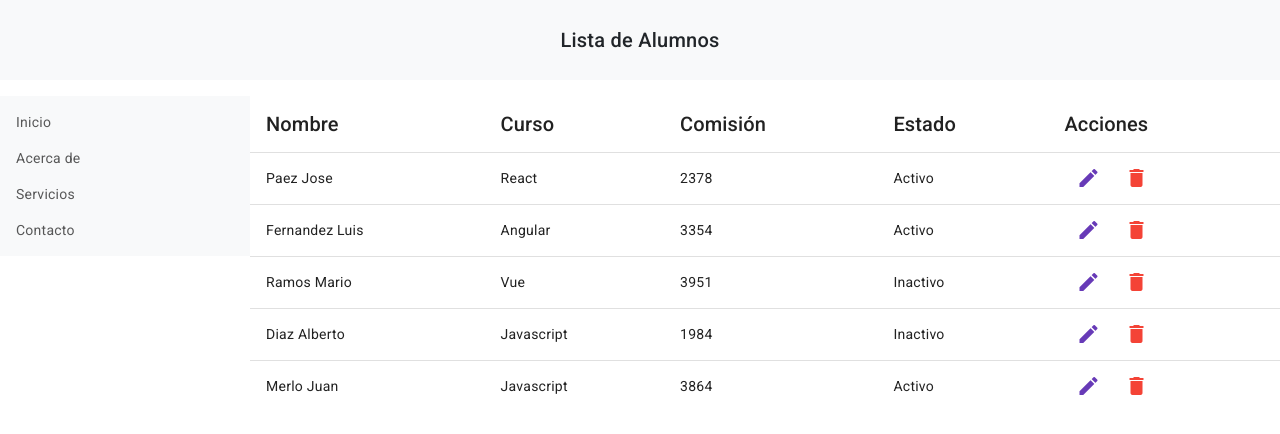
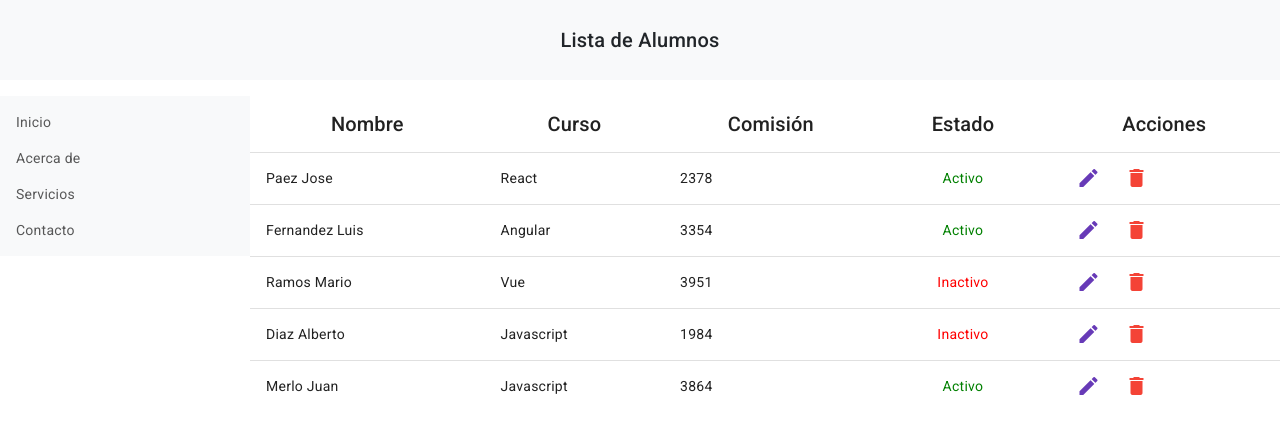
Before and after one commit to MaykoLeo/Coderhouse-Angular-ProyectoFinal, an Angular app: page / in a window 1280 px wide. Shown: the top 434 px of the page. Built offline with nearby package versions, Linux system fonts and the light colour scheme.

Commit message:
estilo estado update

```diff
--- a/src/app/app.module.ts
+++ b/src/app/app.module.ts
@@ -13,6 +13,7 @@ import { ReactiveFormsModule } from '@angular/forms';
 import { FormatoApellidoNombrePipe } from './pipes/formato-apellido-nombre.pipe';
 import { BooleanoATextoPipe } from './pipes/booleano-a-texto.pipe';
 import { LetraTamanioDirective } from './directives/letra-tamanio.directive';
+import { EstadoEstiloDirective } from './directives/estado-estilo.directive';
 
 
 @NgModule({
@@ -25,6 +26,7 @@ import { LetraTamanioDirective } from './directives/letra-tamanio.directive';
     FormatoApellidoNombrePipe,
     BooleanoATextoPipe,
     LetraTamanioDirective,
+    EstadoEstiloDirective,
   ],
   imports: [
     BrowserModule,
--- a/src/app/components/content-area/content-area.component.css
+++ b/src/app/components/content-area/content-area.component.css
@@ -1,2 +1,6 @@
 @import '@angular/material/prebuilt-themes/deeppurple-amber.css';
 /* se hace el import del tema en específico para que Bootstrap no superponga los estilos de Material */
+
+.cabecera {
+    text-align: center;
+}
--- a/src/app/components/content-area/content-area.component.html
+++ b/src/app/components/content-area/content-area.component.html
@@ -1,30 +1,31 @@
 <table mat-table [dataSource]="dataSource">
     <ng-container matColumnDef="nombre">
-        <th mat-header-cell *matHeaderCellDef appLetraTamanio>Nombre</th>
+        <th class="cabecera" mat-header-cell *matHeaderCellDef appLetraTamanio>Nombre</th>
         <td mat-cell *matCellDef="let element">{{ element.alumno | formatoApellidoNombre: element.alumno.nombre:
             element.alumno.apellido }}</td>
     </ng-container>
 
 
     <ng-container matColumnDef="curso">
-        <th mat-header-cell *matHeaderCellDef appLetraTamanio>Curso</th>
+        <th class="cabecera" mat-header-cell *matHeaderCellDef appLetraTamanio>Curso</th>
         <td mat-cell *matCellDef="let element">{{ element.curso }}</td>
     </ng-container>
 
 
     <ng-container matColumnDef="comision">
-        <th mat-header-cell *matHeaderCellDef appLetraTamanio>Comisión</th>
+        <th class="cabecera" mat-header-cell *matHeaderCellDef appLetraTamanio>Comisión</th>
         <td mat-cell *matCellDef="let element">{{ element.comision }}</td>
     </ng-container>
 
     <ng-container matColumnDef="estado">
-        <th mat-header-cell *matHeaderCellDef appLetraTamanio>Estado</th>
-        <td mat-cell *matCellDef="let element">{{ element.alumno.estado | booleanoATexto: 'Activo': 'Inactivo' }}</td>
+        <th class="cabecera" mat-header-cell *matHeaderCellDef appLetraTamanio>Estado</th>
+        <td mat-cell *matCellDef="let element" [appEstadoEstilo]="element.alumno.estado">{{ element.alumno.estado |
+            booleanoATexto: 'Activo': 'Inactivo' }}</td>
     </ng-container>
 
 
     <ng-container matColumnDef="acciones">
-        <th mat-header-cell *matHeaderCellDef appLetraTamanio>Acciones</th>
+        <th class="cabecera" mat-header-cell *matHeaderCellDef appLetraTamanio>Acciones</th>
         <td mat-cell *matCellDef="let element">
             <button mat-icon-button color="primary" (click)="openModal(element)">
                 <mat-icon>edit</mat-icon>
--- a/src/app/components/editar-alumno-modal/editar-alumno-modal.component.html
+++ b/src/app/components/editar-alumno-modal/editar-alumno-modal.component.html
@@ -14,7 +14,8 @@
             <input type="text" placeholder="Comision" formControlName="comision">
         </div>
         <div class='row'>
-            <p>{{ data.alumno.estado | booleanoATexto: 'Estado: Activo': 'Estado: Inactivo'}}</p>
+            <p [appEstadoEstilo]="data.alumno.estado">{{ data.alumno.estado | booleanoATexto: 'Estado: Activo':
+                'Estado: Inactivo'}}</p>
         </div>
     </form>
 </div>
--- a/src/app/components/toolbar/toolbar.component.html
+++ b/src/app/components/toolbar/toolbar.component.html
@@ -1 +1 @@
-<h2 class="toolbar bg-light" appLetraTamanio> {{ titulo }}</h2>
+<h2 class="toolbar bg-light"> {{ titulo }}</h2>
--- /dev/null
+++ b/src/app/directives/estado-estilo.directive.ts
@@ -0,0 +1,19 @@
+import { Directive, ElementRef, Input, OnInit, Renderer2 } from '@angular/core';
+
+@Directive({
+  selector: '[appEstadoEstilo]'
+})
+export class EstadoEstiloDirective implements OnInit {
+  @Input('appEstadoEstilo') estadoActivo!: boolean;
+
+  constructor(
+    private element: ElementRef,
+    private renderer: Renderer2,
+  ) { }
+  ngOnInit(): void {
+    this.renderer.setStyle(this.element.nativeElement, 'text-align', 'center')
+    this.renderer.setStyle(
+      this.element.nativeElement, 'color', this.estadoActivo ? 'green' : 'red')
+  }
+
+}
```
Also changed, not shown: 1 other file (tests, documents, lock files or other folders).
